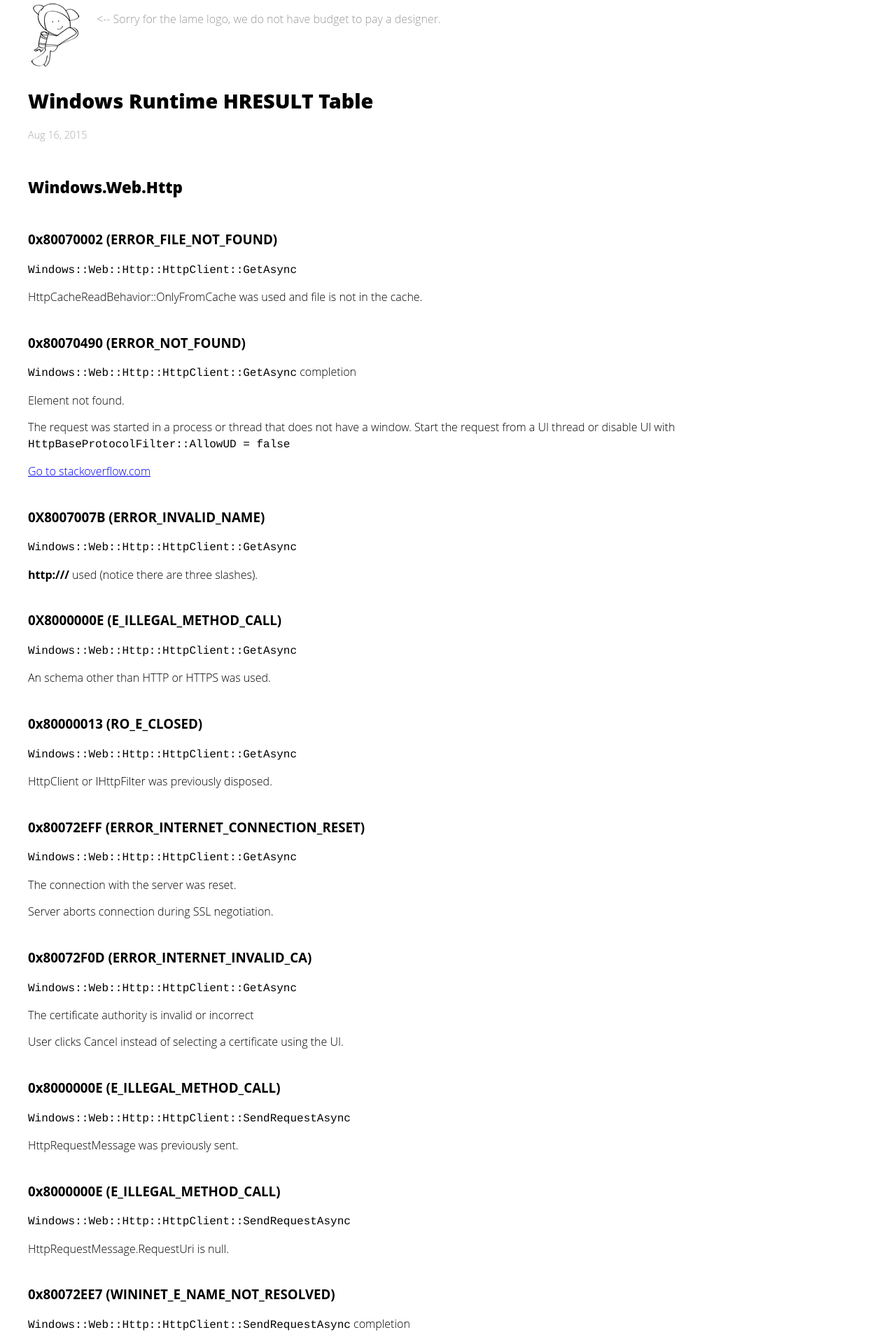
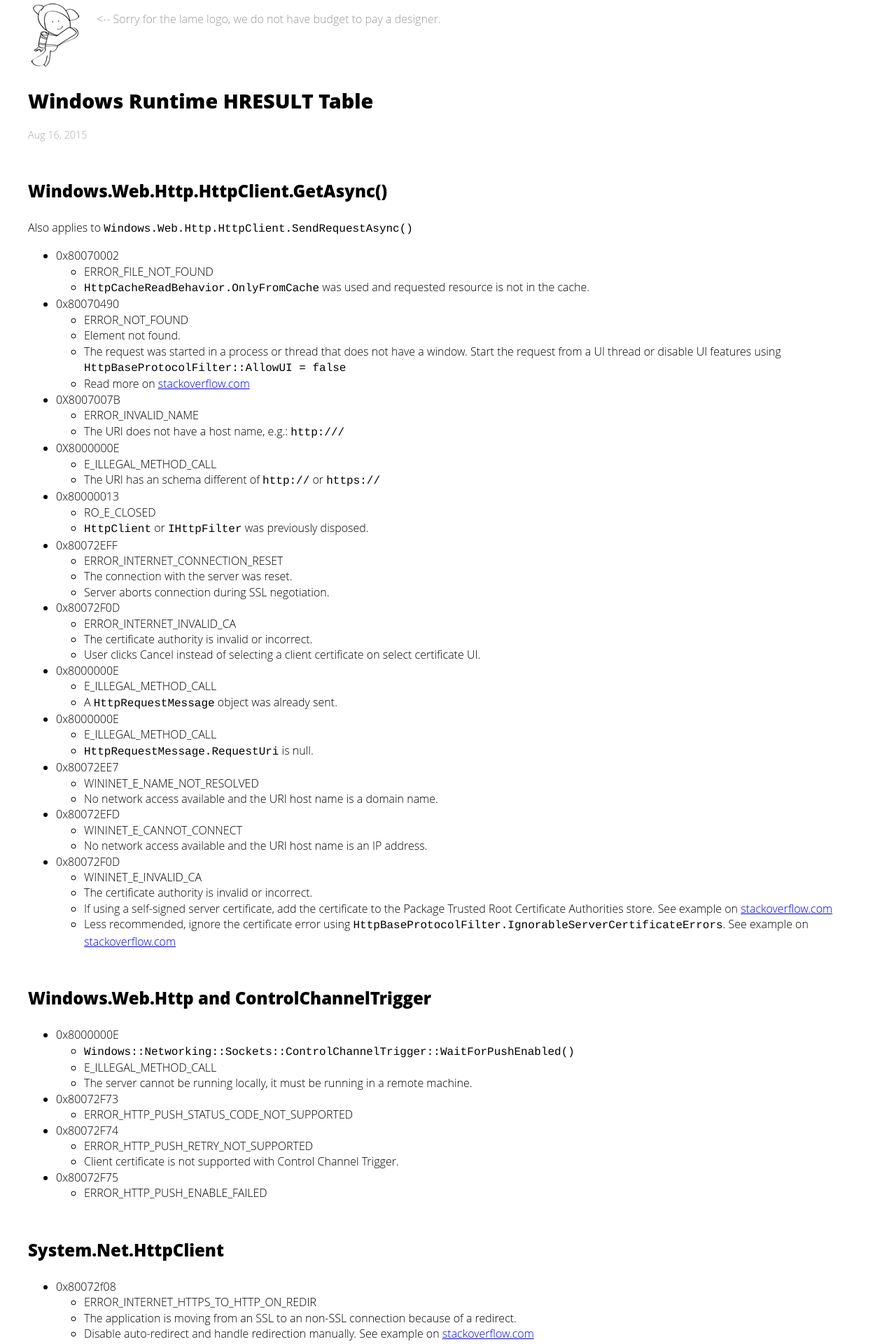
Before and after one commit to kiewic/kiewic.github.io, a Jekyll site: the page built from _posts/2015-08-16-windows-runtime-hresult-table.md, in a window 1280 px wide. Shown: the top 1920 px of the page at 70% size. Built offline with Jekyll 4.4.1, drawn with Linux system fonts in a browser that asks for light colours; comment, search, counter and statistics services are not loaded; some of the changed text lies outside the part shown.

Commit message:
Converting HRESULTs paragraphs into lists.

```diff
--- a/_posts/2015-08-16-windows-runtime-hresult-table.md
+++ b/_posts/2015-08-16-windows-runtime-hresult-table.md
@@ -5,254 +5,169 @@ date: 2015-08-16 00:00:00.000000000 -08:00
 tags: [WinRT, Windows Runtime, Windows Store Apps, UWP, Windows, MSDN]
 ---
 
-## Windows.Web.Http
+## Windows.Web.Http.HttpClient.GetAsync()
 
-### 0x80070002 (ERROR_FILE_NOT_FOUND)
+Also applies to `Windows.Web.Http.HttpClient.SendRequestAsync()`
 
-`Windows::Web::Http::HttpClient::GetAsync`
-
-HttpCacheReadBehavior::OnlyFromCache was used and file is not in the cache.
+* 0x80070002
+    * ERROR_FILE_NOT_FOUND
+    * `HttpCacheReadBehavior.OnlyFromCache` was used and requested resource is not in the cache.
+* 0x80070490
+    * ERROR_NOT_FOUND
+    * Element not found.
+    * The request was started in a process or thread that does not have a window. Start the request from a UI thread or disable UI features using `HttpBaseProtocolFilter::AllowUI = false`
+    * Read more on [stackoverflow.com](http://stackoverflow.com/questions/24361588/windows-web-http-httpclientgetasync-throws-an-incomplete-exception-when-invalid)
+* 0X8007007B
+    * ERROR_INVALID_NAME
+    * The URI does not have a host name, e.g.: `http:///`
+* 0X8000000E
+    * E_ILLEGAL_METHOD_CALL
+    * The URI has an schema different of `http://` or `https://`
+* 0x80000013
+    * RO_E_CLOSED
+    * `HttpClient` or `IHttpFilter` was previously disposed.
+* 0x80072EFF
+    * ERROR_INTERNET_CONNECTION_RESET
+    * The connection with the server was reset.
+    * Server aborts connection during SSL negotiation.
+* 0x80072F0D
+    * ERROR_INTERNET_INVALID_CA
+    * The certificate authority is invalid or incorrect.
+    * User clicks Cancel instead of selecting a client certificate on select certificate UI.
+* 0x8000000E
+    * E_ILLEGAL_METHOD_CALL
+    * A `HttpRequestMessage` object was already sent.
+* 0x8000000E
+    * E_ILLEGAL_METHOD_CALL
+    * `HttpRequestMessage.RequestUri` is null.
+* 0x80072EE7
+    * WININET_E_NAME_NOT_RESOLVED
+    * No network access available and the URI host name is a domain name.
+* 0x80072EFD
+    * WININET_E_CANNOT_CONNECT
+    * No network access available and the URI host name is an IP address.
+* 0x80072F0D
+    * WININET_E_INVALID_CA
+    * The certificate authority is invalid or incorrect.
+    * If using a self-signed server certificate, add the certificate to the Package Trusted Root Certificate Authorities store. See example on [stackoverflow.com](http://stackoverflow.com/questions/29395219/dont-know-how-to-add-ssl-certificate-on-windows-phone-8-1-portable-class-librar/29419301#29419301)
+    * Less recommended, ignore the certificate error using `HttpBaseProtocolFilter.IgnorableServerCertificateErrors`. See example on [stackoverflow.com](http://stackoverflow.com/a/23875601/27211)
 
 
+## Windows.Web.Http and ControlChannelTrigger
 
-### 0x80070490 (ERROR_NOT_FOUND)
-
-`Windows::Web::Http::HttpClient::GetAsync` completion
-
-Element not found.
-
-The request was started in a process or thread that does not have a window. Start the request from a UI thread or disable UI with `HttpBaseProtocolFilter::AllowUD = false`
-
-[Go to stackoverflow.com](http://stackoverflow.com/questions/24361588/windows-web-http-httpclientgetasync-throws-an-incomplete-exception-when-invalid)
+* 0x8000000E
+    * `Windows::Networking::Sockets::ControlChannelTrigger::WaitForPushEnabled()`
+    * E_ILLEGAL_METHOD_CALL
+    * The server cannot be running locally, it must be running in a remote machine.
+* 0x80072F73
+    * ERROR_HTTP_PUSH_STATUS_CODE_NOT_SUPPORTED
+* 0x80072F74
+    * ERROR_HTTP_PUSH_RETRY_NOT_SUPPORTED
+    * Client certificate is not supported with Control Channel Trigger.
+* 0x80072F75
+    * ERROR_HTTP_PUSH_ENABLE_FAILED
 
 
+## System.Net.HttpClient
 
-### 0X8007007B (ERROR_INVALID_NAME)
-
-`Windows::Web::Http::HttpClient::GetAsync`
-
-**http:///** used (notice there are three slashes).
+* 0x80072f08
+    * ERROR_INTERNET_HTTPS_TO_HTTP_ON_REDIR
+    * The application is moving from an SSL to an non-SSL connection because of a redirect.
+    * Disable auto-redirect and handle redirection manually. See example on [stackoverflow.com](http://stackoverflow.com/questions/32992164/getting-exception-in-system-net-httpclient-a-redirect-request-will-change-a-se/32998982#32998982)
 
 
+## Windows.Networking.Sockets and IInputStream.ReadAsync()
 
-### 0X8000000E (E_ILLEGAL_METHOD_CALL)
-
-`Windows::Web::Http::HttpClient::GetAsync`
-
-An schema other than HTTP or HTTPS was used.
+* 0x80072EFF
+    * WININET_E_CONNECTION_RESET
+    * The connection with the server was reset. The network adapter was disconnected.
+* 0x800703E3
+    * ERROR_OPERATION_ABORTED
+    * The I/O operation has been aborted because of either a thread exit or an application request. (Exception from HRESULT: 0x800703E3)
+    * The local socket was closed.
 
 
+## Windows.Networking.Sockets.StreamSocket.ConnectAsync()
 
-### 0x80000013 (RO_E_CLOSED)
+Also applies to `Windows.Networking.Sockets.DatagramSocket.BindAsync()`
 
-`Windows::Web::Http::HttpClient::GetAsync`
-
-HttpClient or IHttpFilter was previously disposed.
+* 0x80072740
+    * WSAEADDRINUSE
+    * Only one usage of each socket address (protocol/network address/port) is normally permitted. (Exception from HRESULT: 0x80072740)
+    * Another socket in the local system is bound to the same port number.
+* 0x8007271D
+    * WSAEACCES
+    * Another socket is bound to the same port.
+* 0x80072746
+    * WSAECONNRESET
+    * `Windows::Networking::Sockets::DatagramSocket::MessageReceived`
+    * An existing connection was forcibly closed by the remote host. (Exception from HRESULT: 0x80072746)
+    * Remote peer did not receive a UDP message.
 
 
+## Windows.Networking.Sockets.DatagramSocket.GetOutputStreamAsync()
 
-### 0x80072EFF (ERROR_INTERNET_CONNECTION_RESET)
-
-`Windows::Web::Http::HttpClient::GetAsync`
-
-The connection with the server was reset.
-
-Server aborts connection during SSL negotiation.
+* 0x80072AF9
+    * WSAHOST_NOT_FOUND
+    * No such host is known. (Exception from HRESULT: 0x80072AF9)
+    * Use `DatagramSocket::GetOutputStreamAsync()` if socket sends every message to different destination. `GetOutputStreamAsync()` does DNS resolution first. If DNS resolution fails, you get this error.
 
 
+## Windows.Networking.Sockets.StreamSocketListener.BindServiceNameAsync()
 
-### 0x80072F0D (ERROR_INTERNET_INVALID_CA)
+* 0x8000000E
+    * E_ILLEGAL_METHOD_CALL
+    * A method was called at an unexpected time. (Exception from HRESULT: 0x8000000E)
+    * Set a `StreamSocketListener::ConnectionReceived` handler before calling into `StreamSocketListener::BindServiceNameAsync`.
 
 
-`Windows::Web::Http::HttpClient::GetAsync`
+## Windows.ApplicationModel.Background.SocketActivityTrigger
 
-The certificate authority is invalid or incorrect
-
-User clicks Cancel instead of selecting a certificate using the UI.
+* 0x8007273D
+    * WSAEOPNOTSUPP
+    * `Windows::Networking::Sockets::StreamSocket::EnableTransferOwnership`
+    * The attempted operation is not supported for the type of object referenced.
+    * Read more on [stackoverflow.com](http://stackoverflow.com/questions/32026579/universal-app-cannot-bind-streamsocketlistener-after-enabletransferownership)
 
 
+## Windows.Networking.Sockets.StreamWebSocket.ConnectAsync()
 
-### 0x8000000E (E_ILLEGAL_METHOD_CALL)
-
-`Windows::Web::Http::HttpClient::SendRequestAsync`
-
-HttpRequestMessage was previously sent.
+* 0x800710DD
+    * ERROR_INVALID_OPERATION
+    * The operation identifier is not valid. (Exception from HRESULT: 0x800710DD)
+    * Trying to connect to an HTTP server instead of a WebSocket server.
+* 0x80072F78
+    * ERROR_HTTP_INVALID_SERVER_RESPONSE
+    * The server returned an invalid or unrecognised response.
+    * Remote machine (server) aborts connection during SSL negotiation.
 
 
+## Windows.Networking.Sockets.MessageWebSocket.ConnectAsync()
 
-### 0x8000000E (E_ILLEGAL_METHOD_CALL)
+* 0x80072EFF
+    * ERROR_INTERNET_CONNECTION_RESET
+    * The connection with the server was reset.
+    * Remote machine (server) aborts connection during SSL negotiation.
 
-`Windows::Web::Http::HttpClient::SendRequestAsync`
-
-HttpRequestMessage.RequestUri is null.
-
-
-
-### 0x80072EE7 (WININET_E_NAME_NOT_RESOLVED)
-
-`Windows::Web::Http::HttpClient::SendRequestAsync` completion
-
-No network access available and a domain name given as URI.
-
-
-
-### 0x80072EFD (WININET_E_CANNOT_CONNECT)
-
-`Windows::Web::Http::HttpClient::SendRequestAsync` completion
-
-No network access available and an IP address given as URI.
-
-
-
-### 0x80072F73 (ERROR_HTTP_PUSH_STATUS_CODE_NOT_SUPPORTED)
-
-`Windows::Web::Http::HttpClient`
-
-
-
-### 0x80072F74 (ERROR_HTTP_PUSH_RETRY_NOT_SUPPORTED)
-
-`Windows::Web::Http::HttpClient`
-
-Control Channel Trigger with client certificate not supported.
-
-
-
-### 0x80072F75 (ERROR_HTTP_PUSH_ENABLE_FAILED)
-
-`Windows::Web::Http::HttpClient`
-
-
-
-## Windows.Networking.Sockets
-
-
-
-### 0x80072EFF (WININET_E_CONNECTION_RESET)
-
-`Windows::Networking::Sockets::StreamSocket::InputStream::ReadAsync` completion
-
-The connection with the server was reset.
-
-The network adapter is disconnected.
-
-
-
-### 0x800703E3 (ERROR_OPERATION_ABORTED)
-
-`Windows::Networking::Sockets::StreamSocket::InputStream`
-
-The I/O operation has been aborted because of either a thread exit or an application request.  (Exception from HRESULT: 0x800703E3)
-
-The local socket was closed.
-
-
-
-### 0x800710DD (ERROR_INVALID_OPERATION)
-
-`Windows::Networking::Sockets::StreamWebSocket::ConnectAsync`
-
-The operation identifier is not valid. (Exception from HRESULT: 0x800710DD)
-
-Trying to connect to an HTTP server instead of a WebSocket server.
-
-
-
-### 0x80072F78 (ERROR_HTTP_INVALID_SERVER_RESPONSE)
-
-`Windows::Networking::Sockets::StreamWebSocket::ConnectAsync`
-
-The server returned an invalid or unrecognised response.
-
-Server aborts connection during SSL negotiation.
-
-
-
-### 0x80072EFF (ERROR_INTERNET_CONNECTION_RESET)
-
-`Windows::Networking::Sockets::MessageWebSocket::ConnectAsync`
-
-The connection with the server was reset.
-
-Server aborted the connection during SSL negotiation.
-
-
-
-### 0x80072740 (WSAEADDRINUSE)
-
-`Windows::Networking::Sockets::StreamSocket::ConnectAsync` and `Windows::Networking::Sockets::DatagramSocket::BindAsync`
-
-Only one usage of each socket address (protocol/network address/port) is normally permitted. (Exception from HRESULT: 0x80072740)
-
-Another socket is bound to the same port.
-
-
-
-### 0x8007271D (WSAEACCES)
-
-`Windows::Networking::Sockets::StreamSocket::ConnectAsync` and `Windows::Networking::Sockets::DatagramSocket::BindAsync`
-
-Another socket is bound to the same port.
-
-
-### 0x80072746 (WSAECONNRESET)
-
-`Windows::Networking::Sockets::DatagramSocket::MessageReceived`
-
-An existing connection was forcibly closed by the remote host. (Exception from HRESULT: 0x80072746)
-
-Remote peer did not receive a UDP message.
-
-
-### 0x80072AF9 (WSAHOST_NOT_FOUND)
-
-`Windows::Networking::Sockets::DatagramSocket::GetOutputStreamAsync`
-
-No such host is known. (Exception from HRESULT: 0x80072AF9)
-
-Use `DatagramSocket::GetOutputStreamAsync()` if socket sends every message to different destination. `GetOutputStreamAsync()` does DNS resolution first. If DNS resolution fails, you get this error.
-
-
-
-### 0x8007273D (WSAEOPNOTSUPP) <sup>ref needed</sup>
-
-`Windows::Networking::Sockets::StreamSocket::EnableTransferOwnership`
-
-The attempted operation is not supported for the type of object referenced.
-
-[Go to stackoverflow.com](http://stackoverflow.com/questions/32026579/universal-app-cannot-bind-streamsocketlistener-after-enabletransferownership)
-
-
-
-### 0x8000000E (E_ILLEGAL_METHOD_CALL)
-
-`Windows::Networking::Sockets::StreamSocketListener::BindServiceNameAsync`
-
-A method was called at an unexpected time. (Exception from HRESULT: 0x8000000E)
-
-Set a `StreamSocketListener::ConnectionReceived` handler before calling into `StreamSocketListener::BindServiceNameAsync`.
 
 
 
 ## Windows.Networking.BackgroundTransfer
 
-
-
-### 0x8000000E (E_ILLEGAL_METHOD_CALL)
-
-`Windows::Networking::BackgroundTransfer::BackgroundTransferGroup`
-
-50 BackgroundTransferGroup entries limit reached.
-
-
-
-### 0x80070565 (ERROR_TOO_MANY_SECRETS)
-
-`Windows::Networking::BackgroundTransfer`
-
-The maximum number of secrets that may be stored in a single system has been exceeded.
-
-[Go to stackoverflow.com](http://stackoverflow.com/questions/27178552/passwordcredential-backgroundtransfer)
+* 0x8000000E
+    * E_ILLEGAL_METHOD_CALL
+    * `Windows::Networking::BackgroundTransfer::BackgroundTransferGroup`
+    * 50 BackgroundTransferGroup entries limit reached.
+* 0x8000000E
+    * E_ILLEGAL_METHOD_CALL
+    * `Windows::Networking::BackgroundTransfer::DownloadOperation::StartAsync` and `Windows::Networking::BackgroundTransfer::UploadOperation::StartAsync`
+    * A method was called at an unexpected time. Quota for maximum number of concurrent operations exceeded. Wait for an operation to complete before starting new ones.
+    * There is a limit of 500 concurrent downloads and uploads running or paused at a time. Cancel or complete some downloads and upload to make space for new downloads and uploads.
+* 0x80070565
+    * ERROR_TOO_MANY_SECRETS
+    * `Windows::Networking::BackgroundTransfer`
+    * The maximum number of secrets that may be stored in a single system has been exceeded. (Exception from HRESULT: 0x80070565)
+    * Read more on [stackoverflow.com](http://stackoverflow.com/questions/27178552/passwordcredential-backgroundtransfer)
 
 
 <!--
--- a/css/main.css
+++ b/css/main.css
@@ -11,13 +11,14 @@ h1 {
 }
 
 h2 {
-    font-size: 1.4em;
+    font-size: 1.5em;
     line-height: 1.8em;
     font-weight: 900;
     margin-top: 2em;
 }
 
 h3 {
+    font-size: 1.3em;
     margin-top: 2.2em;
 }
 
```
